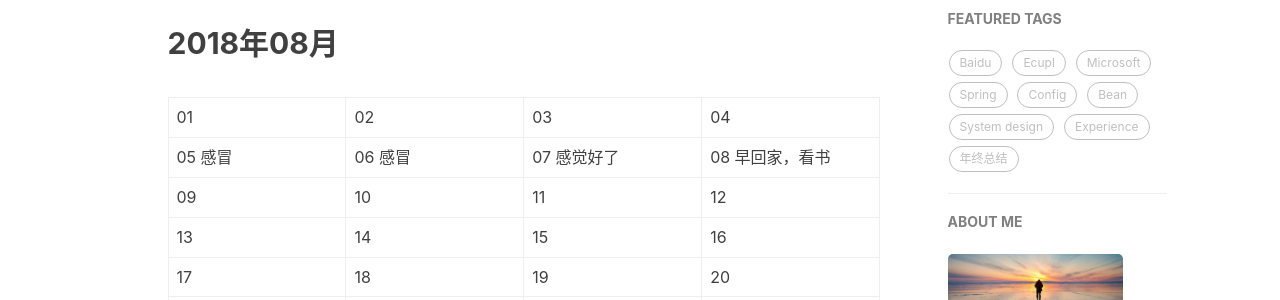
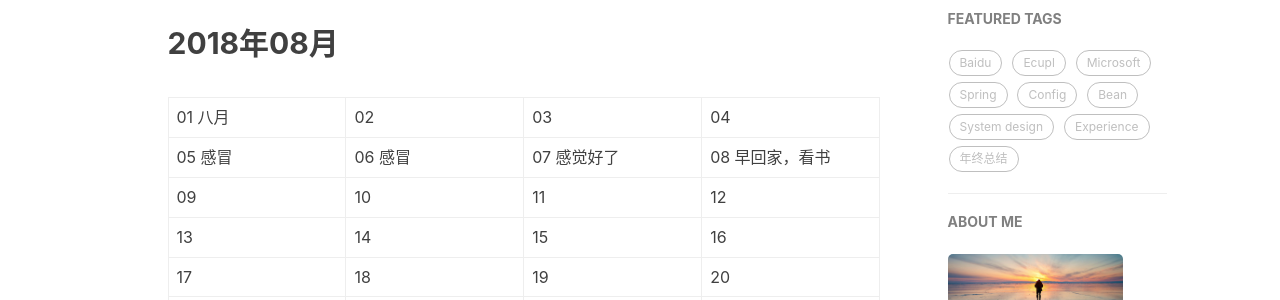
Before and after one commit to yinhaomin/yinhaomin.github.io, a Jekyll site: the page built from WordLife.html, in a window 1280 px wide and 900 px high, scrolled down 315 px. Shown: the part 153-453 px from the top of the window. Built offline with Jekyll 4.4.1, drawn with Linux system fonts in a browser that asks for light colours; nearby versions of some CDN libraries; comment, search, counter and statistics services are not loaded.

Commit message:
Update WordLife.html

```diff
--- a/WordLife.html
+++ b/WordLife.html
@@ -26,7 +26,7 @@
 		<br><h2><strong>2018年08月</strong></h2><br>
 			<table font face="calibri";size="5" border="0" cellspacing="0" cellpadding="0">
 				<tbody>				<tr>
-					<td width="150px">01 </td>
+					<td width="150px">01 八月</td>
 					<td width="150px">02 </td>
 					<td width="150px">03 </td>
 					<td width="150px">04 </td>
```
